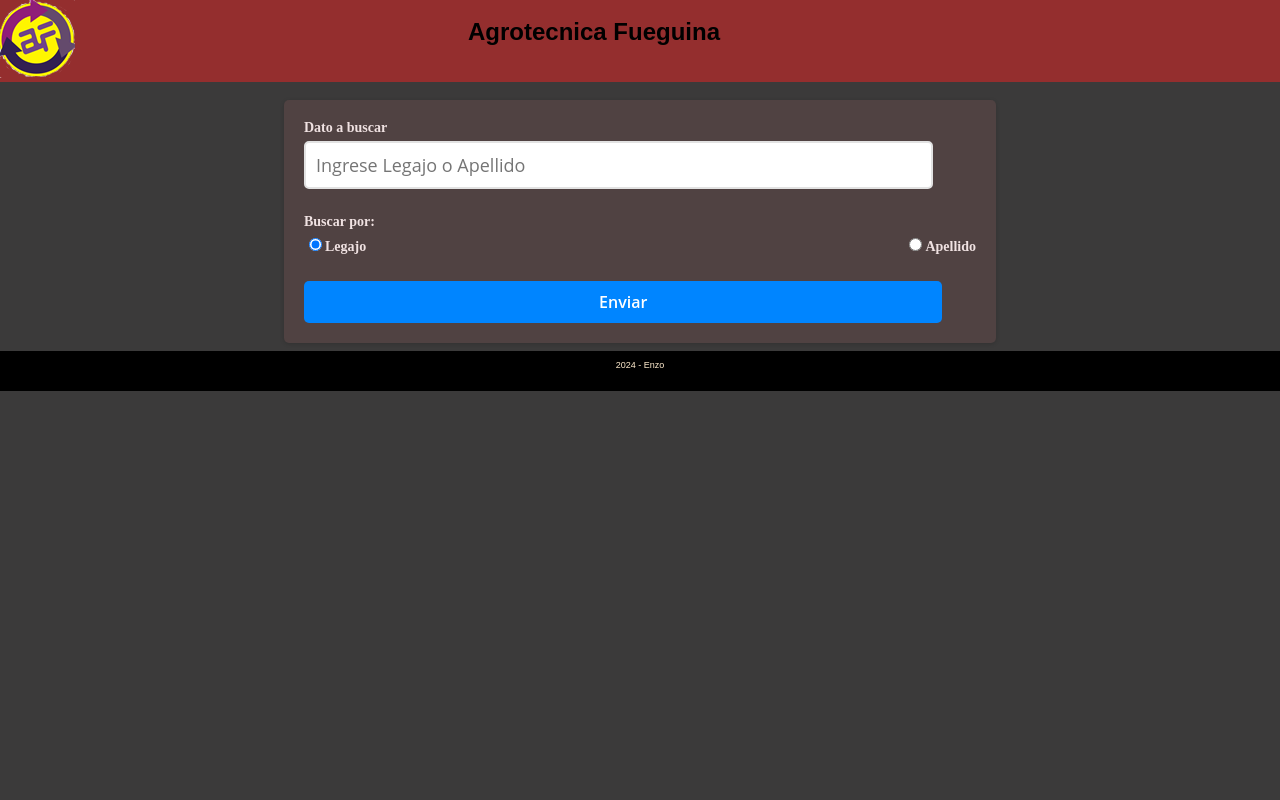
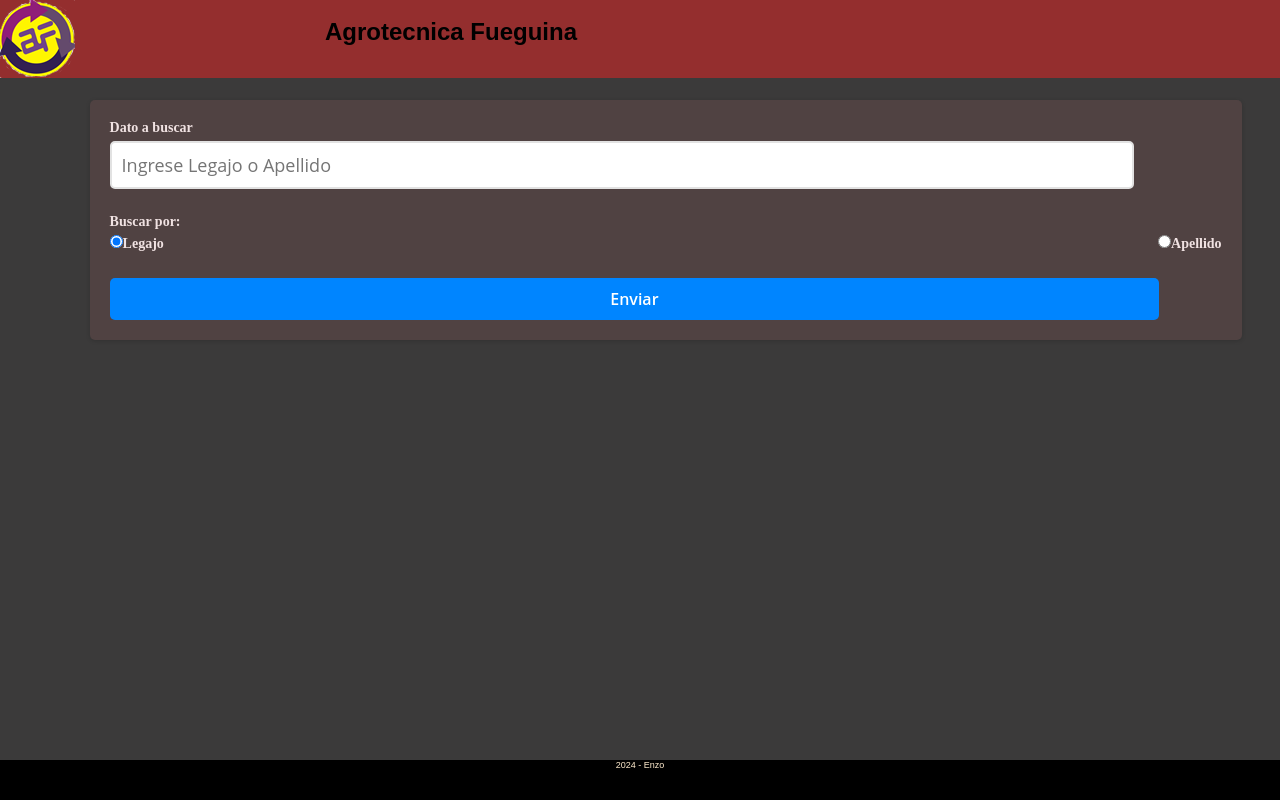
Before and after one commit to aesaries/afapp, a React (Vite) app: page /personal in a window 1280 px wide. Built offline with nearby package versions, Linux system fonts and the light colour scheme.

Commit message:
Corrigiendo vista con vw en css

```diff
--- a/src/components/Cabezal.css
+++ b/src/components/Cabezal.css
@@ -1,5 +1,5 @@
 nav{
-    display:block;
+    display:flex;
     /* grid-template-columns: 1fr auto; */
     align-items: center;
     background: rgb(148, 46, 46);
@@ -7,7 +7,7 @@ nav{
     position:fixed;
     left: 0;
     top:0;
-    width:100%;
+    width:100vw;
     z-index: 10;
     }
 nav .logo{
@@ -16,18 +16,20 @@ nav .logo{
     }
 nav .barnav{
     position: absolute;
-    left: 35%;
+    left: 25%;
     top: 10%;
-    display:grid;
+    display:flex;
 
     }
 
 
 nav .barnav div{
-    font-size: 24px;
+    justify-content: center;
+    display: inline;
+    font-size: 1.5rem;
     font-weight:bolder;
     color: black;
-    padding: 10px 20px;
+    padding: 10px 5px;
     }
 
 
--- a/src/components/FormStyle.css
+++ b/src/components/FormStyle.css
@@ -2,7 +2,8 @@
 
 .formulario {
 	justify-self: center;
-	width:42rem;
+	margin-left: 4%;
+	width:90vw;
 	margin-top: 100px;
 	background: rgb(80, 66, 66);
 	border-radius: 5px;
@@ -24,7 +25,7 @@
 
 .formulario input {
 	font-family: 'Open Sans', sans-serif;
-	width: 90%;
+	width: 80vw;
 	border-radius: 5px;
 	border: 2px solid #e2e2e2;
 	font-size: 18px;
@@ -35,7 +36,7 @@
 
 .formulario textarea {
 	font-family: 'Open Sans', sans-serif;
-	width: 90%;
+	width: 80vw;
 	height: 50%;
 	border-radius: 5px;
 	border: 2px solid #e2e2e2;
@@ -63,7 +64,7 @@
 	font-family: 'Open Sans', sans-serif;
 	border: none;
 	cursor: pointer;
-	width: 95%;
+	width: 82vw;
 	padding: 10px;
 	border-radius: 5px;
 	color: #fff;
@@ -95,7 +96,7 @@
 
 /* ----------------------------- Medias Queries ----------------------------- */
 
-
+/*
 @media (min-width:560px) and (max-width: 720px){
 	.formulario{
 		width: 35rem;
@@ -125,4 +126,4 @@
 		width: 16rem;
 	}
 
-}
+} */
--- a/src/components/Pie.css
+++ b/src/components/Pie.css
@@ -7,7 +7,7 @@
     left: 0;
     height: 2.5rem;
     bottom: 0;
-    width:100%;
+    width:100vw;
     justify-content: center;
 }
 
--- a/src/index.css
+++ b/src/index.css
@@ -1,5 +1,12 @@
+*{
+    margin: 0;
+    padding: 0;
+    box-sizing: border-box;
+}
+
 html {
-
+    height: 100vh;
+    width: 100%;
     position: relative;
 }
 
--- a/src/pages/Menu.css
+++ b/src/pages/Menu.css
@@ -3,7 +3,7 @@
     position: absolute;
     display: flex;
     flex-direction: column;
-    width: 100vh;
+    width: 90vw;
     top:8rem;
     left: 35%;
     margin-left: auto;
```
